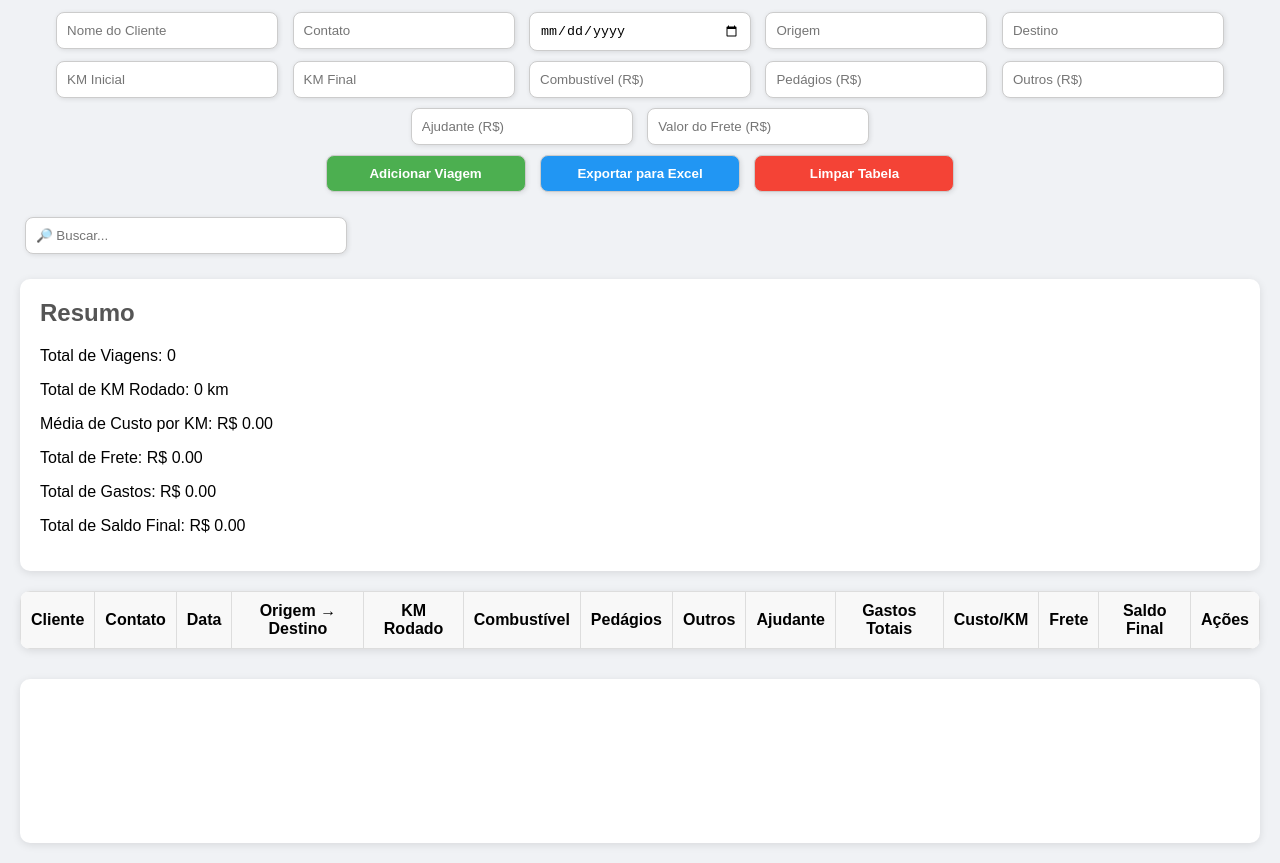
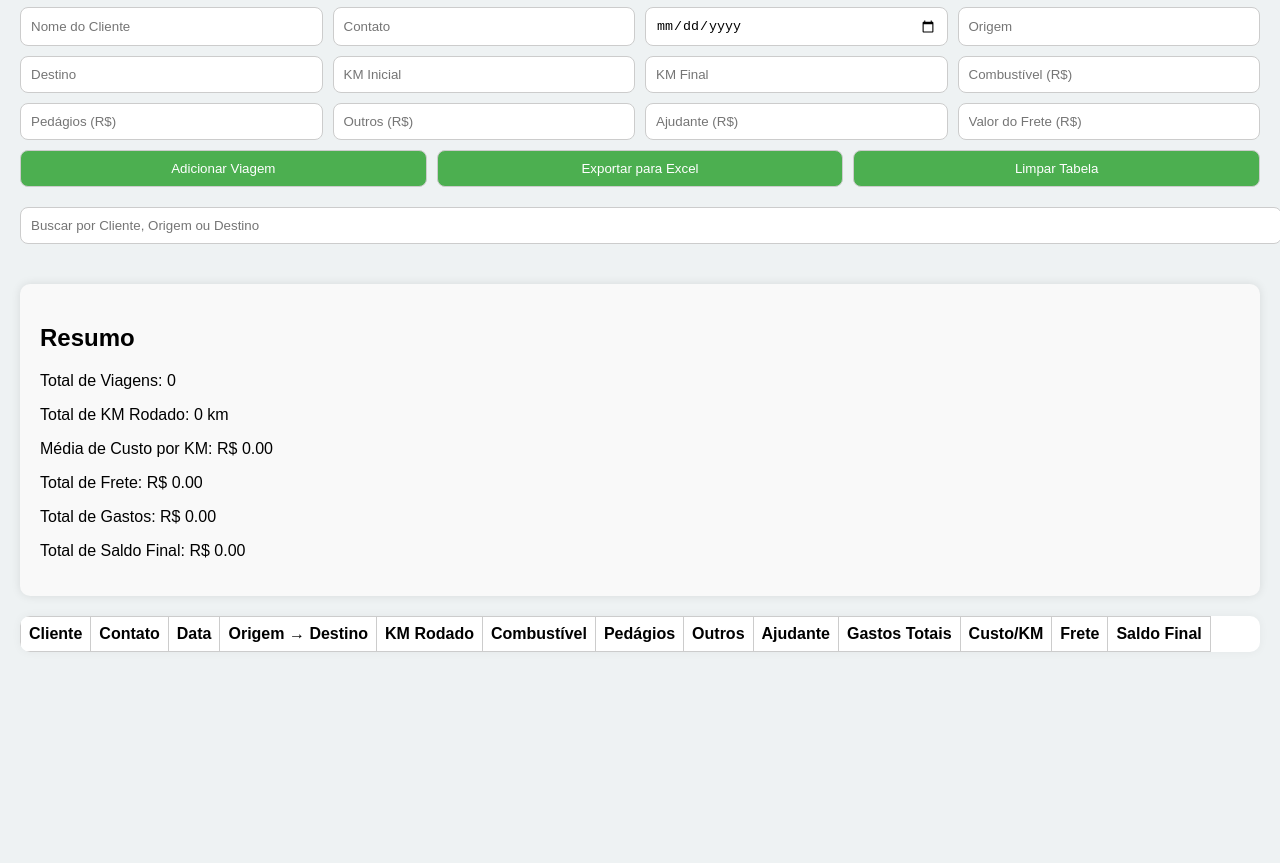
Before and after one commit to andersonmudancas/controledeviagens, a plain HTML site: page index.html in a window 1280 px wide. Shown: the part 73-936 px from the top of the page. After the commit the page ends 899 px from the top, so only its background shows below. Drawn offline with nearby package versions, Linux system fonts and the light colour scheme.

Commit message:
Update index.html

```diff
--- a/index.html
+++ b/index.html
@@ -1,98 +1,85 @@
 <!DOCTYPE html>
 <html lang="pt-BR">
 <head>
-  <meta charset="UTF-8">
+  <meta charset="UTF-8" />
   <title>Controle de Viagens</title>
+  <meta name="viewport" content="width=device-width, initial-scale=1.0">
+
   <style>
-    body {
-      font-family: 'Arial', sans-serif;
-      background: #f0f2f5;
-      margin: 20px;
+    body { font-family: Arial, sans-serif; margin: 20px; background: #eef2f3; }
+
+    .formulario {
+      display: flex;
+      flex-wrap: wrap;
+      gap: 10px;
     }
 
-    h1 {
-      text-align: center;
-      color: #333;
+    .formulario input, .formulario button {
+      flex: 1 1 250px;
+      min-width: 200px;
+      padding: 10px;
+      border: 1px solid #ccc;
+      border-radius: 8px;
     }
 
-    input, button {
-      margin: 5px;
+    button {
+      background-color: #4caf50;
+      color: white;
+      border: none;
+      border-radius: 8px;
+      cursor: pointer;
+      transition: 0.3s;
+    }
+    button:hover {
+      background-color: #45a049;
+    }
+
+    #resumo {
+      background: #f9f9f9;
+      padding: 20px;
+      border-radius: 10px;
+      box-shadow: 0px 0px 10px rgba(0,0,0,0.1);
+      margin-top: 20px;
+    }
+
+    table {
+      width: 100%;
+      border-collapse: collapse;
+      margin-top: 20px;
+      background: white;
+      border-radius: 10px;
+      overflow-x: auto;
+      display: block;
+      box-shadow: 0px 0px 10px rgba(0,0,0,0.05);
+    }
+
+    th, td {
+      border: 1px solid #ccc;
+      padding: 8px;
+      text-align: left;
+      white-space: nowrap;
+    }
+
+    #busca {
+      width: 100%;
+      margin: 20px 0;
       padding: 10px;
       border-radius: 8px;
       border: 1px solid #ccc;
-      width: 200px;
-      box-shadow: 1px 1px 5px rgba(0,0,0,0.1);
-    }
-
-    button {
-      cursor: pointer;
-      font-weight: bold;
-    }
-
-    .btn-adicionar { background-color: #4CAF50; color: white; }
-    .btn-exportar { background-color: #2196F3; color: white; }
-    .btn-limpar { background-color: #f44336; color: white; }
-    .botao-excluir { background-color: #ff5722; color: white; }
-
-    table {
-      border-collapse: collapse;
-      width: 100%;
-      margin-top: 20px;
-      background: white;
-      border-radius: 10px;
-      overflow: hidden;
-      box-shadow: 0 2px 8px rgba(0,0,0,0.1);
-    }
-
-    th, td {
-      border: 1px solid #ddd;
-      padding: 10px;
-      text-align: center;
-    }
-
-    th {
-      background-color: #f8f8f8;
-    }
-
-    #resumo {
-      background: #ffffff;
-      padding: 20px;
-      margin-top: 20px;
-      border-radius: 10px;
-      box-shadow: 0 2px 8px rgba(0,0,0,0.1);
-    }
-
-    #resumo h2 {
-      margin-top: 0;
-      color: #555;
     }
 
     #grafico-container {
       margin-top: 30px;
-      background: #ffffff;
-      padding: 20px;
-      border-radius: 10px;
-      box-shadow: 0 2px 8px rgba(0,0,0,0.1);
-    }
-
-    #busca {
-      margin-top: 20px;
-      padding: 10px;
-      width: 300px;
-      border-radius: 8px;
-      border: 1px solid #ccc;
     }
   </style>
 
   <script src="https://cdnjs.cloudflare.com/ajax/libs/xlsx/0.18.5/xlsx.full.min.js"></script>
   <script src="https://cdn.jsdelivr.net/npm/chart.js"></script>
 </head>
-
 <body>
-
   <h1>Controle de Viagens</h1>
 
-<div style="text-align: center;">
+  <div class="formulario">
     <input id="cliente" placeholder="Nome do Cliente" />
     <input id="contato" placeholder="Contato" />
     <input id="data" type="date" />
@@ -105,13 +92,12 @@
     <input id="outros" type="number" placeholder="Outros (R$)" />
     <input id="ajudante" type="number" placeholder="Ajudante (R$)" />
     <input id="frete" type="number" placeholder="Valor do Frete (R$)" />
-  <br/>
-  <button class="btn-adicionar" onclick="adicionarViagem()">Adicionar Viagem</button>
-  <button class="btn-exportar" onclick="exportarParaExcel()">Exportar para Excel</button>
-  <button class="btn-limpar" onclick="limparTabela()">Limpar Tabela</button>
+    <button onclick="adicionarViagem()">Adicionar Viagem</button>
+    <button onclick="exportarParaExcel()">Exportar para Excel</button>
+    <button onclick="limparTabela()">Limpar Tabela</button>
   </div>
 
-<input id="busca" placeholder="🔎 Buscar..." onkeyup="filtrarTabela()"/>
+  <input type="text" id="busca" placeholder="Buscar por Cliente, Origem ou Destino" onkeyup="filtrarTabela()" />
 
   <div id="resumo">
     <h2>Resumo</h2>
@@ -139,7 +125,6 @@
         <th>Custo/KM</th>
         <th>Frete</th>
         <th>Saldo Final</th>
-      <th>Ações</th>
       </tr>
     </thead>
     <tbody></tbody>
@@ -166,12 +151,10 @@ function adicionarViagem() {
   const ajudante = parseFloat(document.getElementById("ajudante").value);
   const frete = parseFloat(document.getElementById("frete").value);
 
-  if (isNaN(kmInicial) || isNaN(kmFinal) || isNaN(combustivel) ||
-      isNaN(pedagios) || isNaN(outros) || isNaN(ajudante) || isNaN(frete)) {
+  if (isNaN(kmInicial) || isNaN(kmFinal) || isNaN(combustivel) || isNaN(pedagios) || isNaN(outros) || isNaN(ajudante) || isNaN(frete)) {
     alert("Por favor, preencha todos os campos corretamente.");
     return;
   }
-
   if (kmFinal < kmInicial) {
     alert("KM Final não pode ser menor que o KM Inicial.");
     return;
@@ -183,39 +166,20 @@ function adicionarViagem() {
   const saldoFinal = (frete - totalGastos).toFixed(2);
   const dataFormatada = new Date(data).toLocaleDateString("pt-BR");
 
-  const tbody = document.querySelector("#tabela tbody");
-  const tr = document.createElement("tr");
+  const row = `<tr>
+    <td>${cliente}</td><td>${contato}</td><td>${dataFormatada}</td>
+    <td>${origem} → ${destino}</td><td>${kmRodado} km</td>
+    <td>R$ ${combustivel.toFixed(2)}</td><td>R$ ${pedagios.toFixed(2)}</td>
+    <td>R$ ${outros.toFixed(2)}</td><td>R$ ${ajudante.toFixed(2)}</td>
+    <td>R$ ${totalGastos.toFixed(2)}</td><td>R$ ${custoPorKm}</td>
+    <td>R$ ${frete.toFixed(2)}</td><td>R$ ${saldoFinal}</td>
+  </tr>`;
 
-  tr.innerHTML = `
-    <td>${cliente}</td>
-    <td>${contato}</td>
-    <td>${dataFormatada}</td>
-    <td>${origem} → ${destino}</td>
-    <td>${kmRodado} km</td>
-    <td>R$ ${combustivel.toFixed(2)}</td>
-    <td>R$ ${pedagios.toFixed(2)}</td>
-    <td>R$ ${outros.toFixed(2)}</td>
-    <td>R$ ${ajudante.toFixed(2)}</td>
-    <td>R$ ${totalGastos.toFixed(2)}</td>
-    <td>R$ ${custoPorKm}</td>
-    <td>R$ ${frete.toFixed(2)}</td>
-    <td>R$ ${saldoFinal}</td>
-    <td><button class="botao-excluir" onclick="excluirLinha(this)">Excluir</button></td>
-  `;
-
-  tbody.appendChild(tr);
-  document.querySelectorAll("input").forEach(input => input.value = "");
+  document.querySelector("#tabela tbody").insertAdjacentHTML("beforeend", row);
+  document.querySelectorAll("input").forEach((input) => (input.value = ""));
   localStorage.removeItem("formTemp");
   salvarDadosLocalmente();
   atualizarResumo();
-}
-
-function excluirLinha(botao) {
-  if (confirm("Tem certeza que deseja excluir esta viagem?")) {
-    botao.parentElement.parentElement.remove();
-    salvarDadosLocalmente();
-    atualizarResumo();
-  }
 }
 
 function exportarParaExcel() {
@@ -225,9 +189,9 @@ function exportarParaExcel() {
 }
 
 function salvarDadosLocalmente() {
-  const linhas = Array.from(document.querySelectorAll("#tabela tbody tr")).map(tr => {
-    return Array.from(tr.querySelectorAll("td:not(:last-child)")).map(td => td.textContent);
-  });
+  const linhas = Array.from(document.querySelectorAll("#tabela tbody tr")).map(tr =>
+    Array.from(tr.children).map(td => td.textContent)
+  );
   localStorage.setItem("viagens", JSON.stringify(linhas));
 }
 
@@ -235,12 +199,8 @@ function carregarDadosSalvos() {
   const dados = JSON.parse(localStorage.getItem("viagens"));
   if (!dados) return;
   dados.forEach(celulas => {
-    const tr = document.createElement("tr");
-    tr.innerHTML = `
-      ${celulas.map(c => `<td>${c}</td>`).join("")}
-      <td><button class="botao-excluir" onclick="excluirLinha(this)">Excluir</button></td>
-    `;
-    document.querySelector("#tabela tbody").appendChild(tr);
+    const row = `<tr>${celulas.map(conteudo => `<td>${conteudo}</td>`).join("")}</tr>`;
+    document.querySelector("#tabela tbody").insertAdjacentHTML("beforeend", row);
   });
   atualizarResumo();
 }
@@ -261,11 +221,12 @@ function atualizarResumo() {
   linhas.forEach(linha => {
     const celulas = linha.querySelectorAll("td");
     totalViagens++;
-    const km = parseFloat(celulas[4].textContent.replace(" km", ""));
+    const km = parseFloat(celulas[4].textContent);
     const gasto = parseFloat(celulas[9].textContent.replace("R$ ", "").replace(",", "."));
     const frete = parseFloat(celulas[11].textContent.replace("R$ ", "").replace(",", "."));
     const saldo = parseFloat(celulas[12].textContent.replace("R$ ", "").replace(",", "."));
     const destino = celulas[3].textContent;
+
     totalKm += km;
     totalGastos += gasto;
     totalFrete += frete;
@@ -287,6 +248,16 @@ function atualizarResumo() {
   renderizarGrafico(labels, fretes, gastos, saldos);
 }
 
+function filtrarTabela() {
+  const filtro = document.getElementById("busca").value.toLowerCase();
+  const linhas = document.querySelectorAll("#tabela tbody tr");
+
+  linhas.forEach(linha => {
+    const texto = linha.textContent.toLowerCase();
+    linha.style.display = texto.includes(filtro) ? "" : "none";
+  });
+}
+
 function renderizarGrafico(labels, fretes, gastos, saldos) {
   const ctx = document.getElementById("graficoResumo").getContext("2d");
   if (chart) chart.destroy();
@@ -295,9 +266,9 @@ function renderizarGrafico(labels, fretes, gastos, saldos) {
     data: {
       labels: labels,
       datasets: [
-        { label: "Frete", backgroundColor: "#4caf50", data: fretes },
-        { label: "Gastos", backgroundColor: "#f44336", data: gastos },
-        { label: "Saldo", backgroundColor: "#2196f3", data: saldos }
+        { label: "Frete", backgroundColor: "#4caf50", data: fretes, borderRadius: 5 },
+        { label: "Gastos", backgroundColor: "#f44336", data: gastos, borderRadius: 5 },
+        { label: "Saldo", backgroundColor: "#2196f3", data: saldos, type: "line", borderColor: "#2196f3", backgroundColor: "transparent", tension: 0.4, fill: false }
       ]
     },
     options: {
@@ -305,21 +276,13 @@ function renderizarGrafico(labels, fretes, gastos, saldos) {
       plugins: {
         legend: { position: "top" },
         title: { display: true, text: "Resumo por Viagem" }
+      },
+      scales: { y: { beginAtZero: true } }
     }
-    }
-  });
-}
-
-function filtrarTabela() {
-  const termo = document.getElementById("busca").value.toLowerCase();
-  const linhas = document.querySelectorAll("#tabela tbody tr");
-  linhas.forEach(linha => {
-    linha.style.display = linha.textContent.toLowerCase().includes(termo) ? "" : "none";
   });
 }
 
 carregarDadosSalvos();
 </script>
-
 </body>
 </html>
```
Lines whose indentation alone changed are shown as unchanged.
